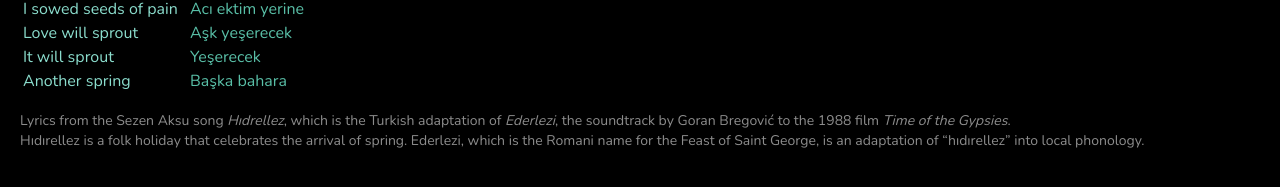
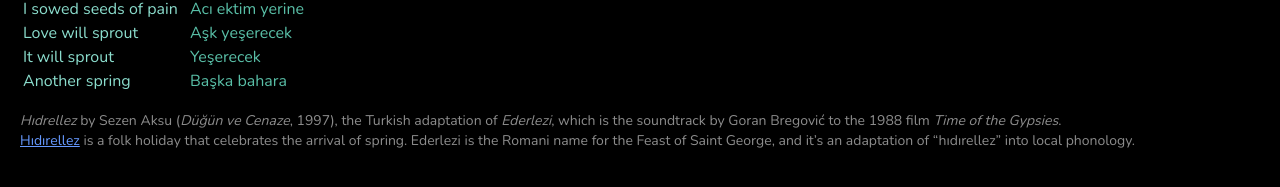
Before and after one commit to olivecarambola/logbook, a Jekyll site: the page built from _posts/2022-09-21-hidrellez.md, in a window 1280 px wide. Shown: the part 273-460 px from the top of the page. Built offline with Jekyll 4.4.1, drawn with Linux system fonts in a browser that asks for light colours; some web fonts are replaced.

Commit message:
Update 2022-09-21-hidrellez.md

```diff
--- a/_posts/2022-09-21-hidrellez.md
+++ b/_posts/2022-09-21-hidrellez.md
@@ -21,5 +21,5 @@ imgcount_credited: 0
 |<span class="text-body-quote">It will sprout</span>| |<span class="text-body-qtdark">Yeşerecek</span>|
 |<span class="text-body-quote">Another spring</span>| |<span class="text-body-qtdark">Başka bahara</span>|
 
-<span class="text-body-credit">Lyrics from the Sezen Aksu song *Hıdrellez*, which is the Turkish adaptation of *Ederlezi*, the soundtrack by Goran Bregović to the 1988 film *Time of the Gypsies*.</span>
-<span class="text-body-credit">Hıdırellez is a folk holiday that celebrates the arrival of spring. Ederlezi, which is the Romani name for the Feast of Saint George, is an adaptation of "hıdırellez" into local phonology.</span>
+<span class="text-body-credit">*Hıdrellez* by Sezen Aksu (*Düğün ve Cenaze*, 1997), the Turkish adaptation of *Ederlezi*, which is the soundtrack by Goran Bregović to the 1988 film *Time of the Gypsies*.</span>
+<span class="text-body-credit">[Hıdırellez](https://en.wikipedia.org/wiki/H%C4%B1d%C4%B1rellez) is a folk holiday that celebrates the arrival of spring. Ederlezi is the Romani name for the Feast of Saint George, and it's an adaptation of “hıdırellez” into local phonology.</span>
```
Also changed, not shown: other parts of _posts/2022-09-21-hidrellez.md (+1 -1 lines).
